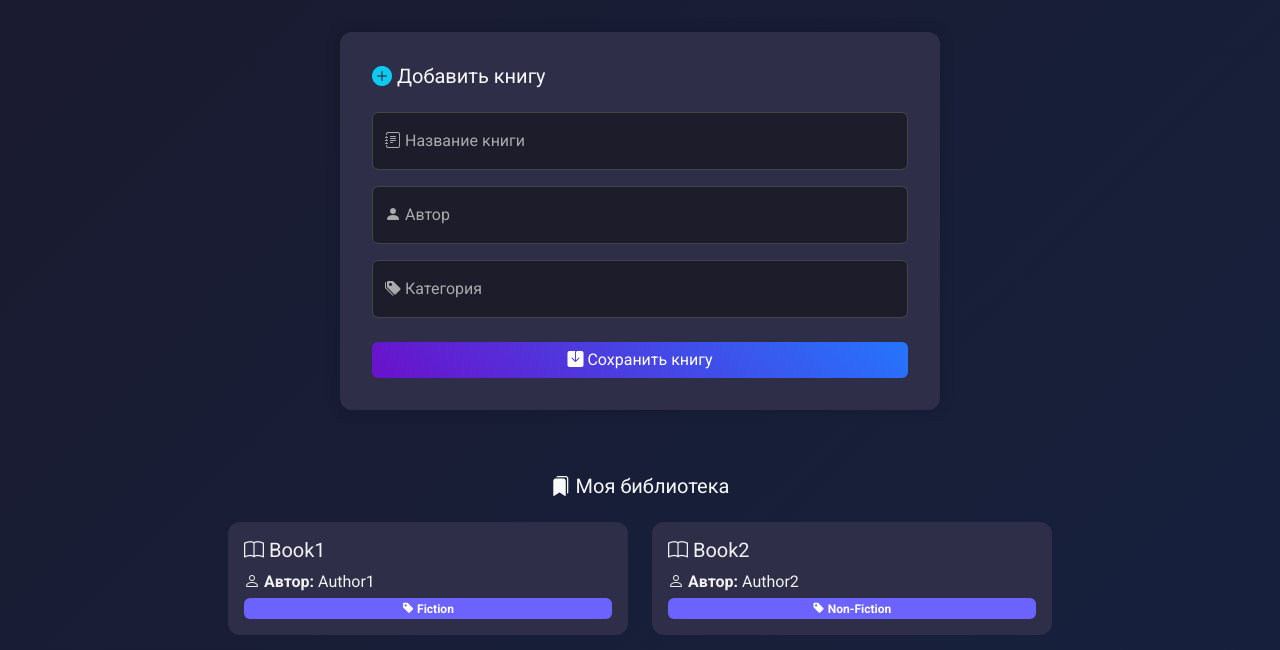
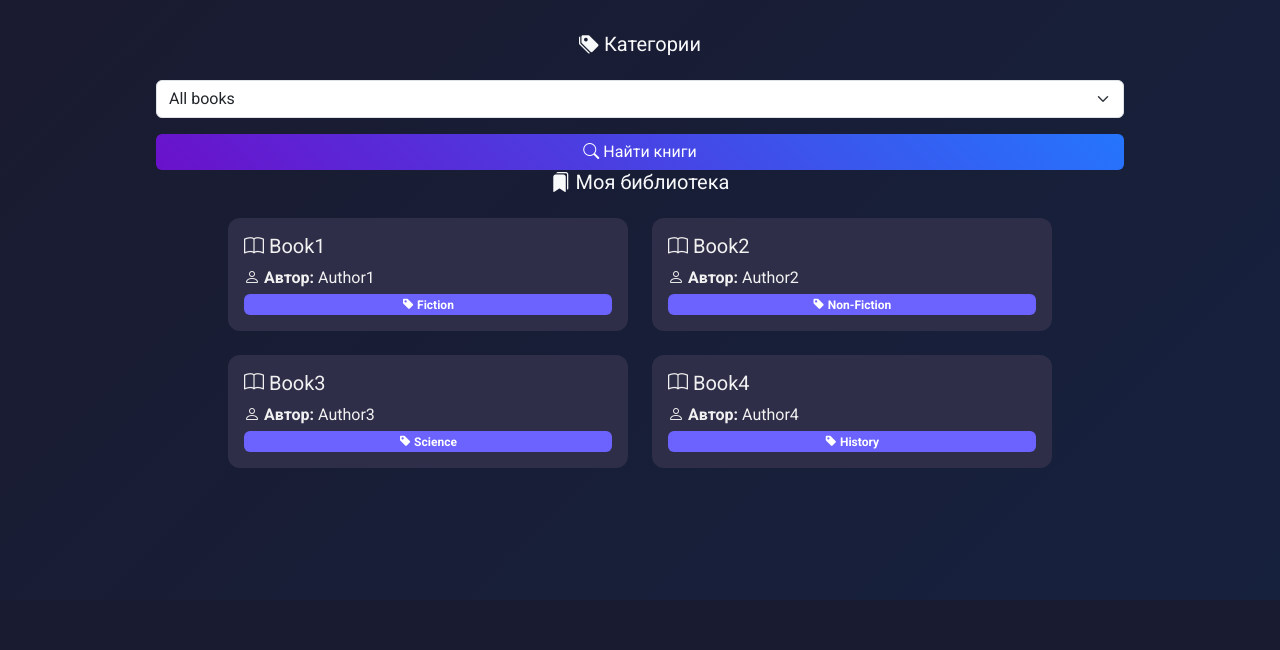
Before and after one commit to V3RaQQ/Library2, a Flask app: page / in a window 1280 px wide. Shown: the part 200-850 px from the top of the page. After the commit the page ends 800 px from the top, so only its background shows below. Run offline with Flask 3, Linux system fonts and the light colour scheme.

Commit message:
added filter category

```diff
--- a/main.py
+++ b/main.py
@@ -1,6 +1,8 @@
 from flask import Flask, render_template, request, redirect, url_for
 from book import Book
 
+
+d = {"a": 5, "b": 10}
 
 
 app = Flask(__name__)
@@ -17,14 +19,21 @@ print(categories)
 
 @app.route('/')
 def home():
+    # if request.args.get('books', False):
+    #     return render_template('index.html', books=request.args.get('books'), categories=categories)
+    if request.args.get('find_category'):
+        category = request.args.get('find_category')
+        print(category)
+        if category == 'null':
+            return render_template('index.html', books=books, categories=categories)
+        filtered = [book for book in books if book.category == category]
+        print(filtered)
+        return render_template('index.html', books=filtered, categories=categories)
     return render_template('index.html', books=books, categories=categories)
 
-@app.route('/add_book', methods=['POST'])
-def add_book():
-    pass
-
-
-
+# @app.route('/add_book', methods=['POST'])
+# def add_book():
+#     pass
 
 if __name__ == "__main__":
     app.run(debug=True)
--- a/templates/index.html
+++ b/templates/index.html
@@ -123,30 +123,21 @@
     <p class="lead text-light">Минималистичная тёмная библиотека книг</p>
   </div>
 
-  <!-- Центрированная форма -->
-  <div class="form-wrapper">
-    <div class="form-card">
-      <h5 class="mb-4"><i class="bi bi-plus-circle-fill text-info"></i> Добавить книгу</h5>
-      <form action="{{ url_for('add_book') }}" method="post">
-        <div class="form-floating mb-3">
-          <input type="text" id="name" name="name" class="form-control" placeholder="Название книги" required>
-          <label for="name"><i class="bi bi-journal-text"></i> Название книги</label>
-        </div>
-        <div class="form-floating mb-3">
-          <input type="text" id="author" name="author" class="form-control" placeholder="Автор" required>
-          <label for="author"><i class="bi bi-person-fill"></i> Автор</label>
-        </div>
-        <div class="form-floating mb-4">
-          <input type="text" id="category" name="category" class="form-control" placeholder="Категория" required>
-          <label for="category"><i class="bi bi-tags-fill"></i> Категория</label>
-        </div>
-        <button type="submit" class="btn btn-gradient w-100"><i class="bi bi-save-fill"></i> Сохранить книгу</button>
-      </form>
-    </div>
-  </div>
 
     <!-- Список книг -->
     <div class="library-section">
+        <form action="/">
+            {% if categories %}
+                <h5 class="mb-4 text-center"><i class="bi bi-tags-fill"></i> Категории</h5>
+                <select name='find_category' class="form-select mb-3" aria-label="Default select example">
+                    <option value="null" selected>All books</option>
+                    {% for category in categories %}
+                            <option value="{{ category }}">{{ category }}</option>
+                    {% endfor %}
+                </select>
+                <button type="submit" class="btn btn-gradient w-100"><i class="bi bi-search"></i> Найти книги</button>
+        {% endif %}
+        </form>
         <h5 class="mb-4 text-center"><i class="bi bi-bookmarks-fill"></i> Моя библиотека</h5>
         {% if books %}
         <div class="d-flex flex-wrap justify-content-center gap-4">
```
